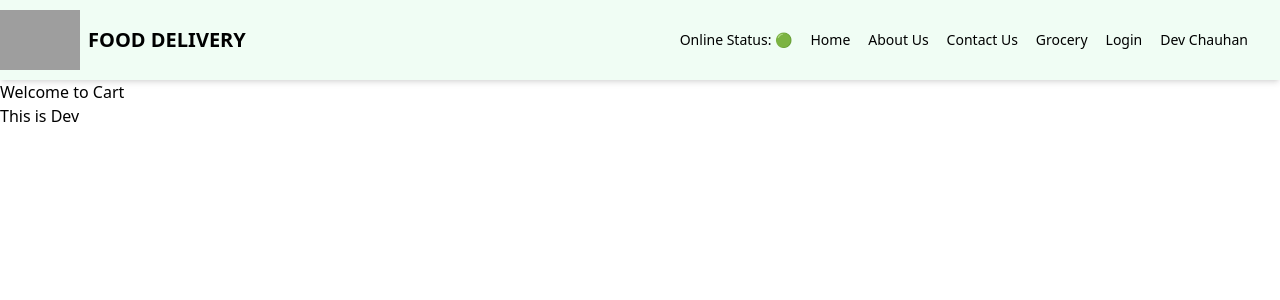
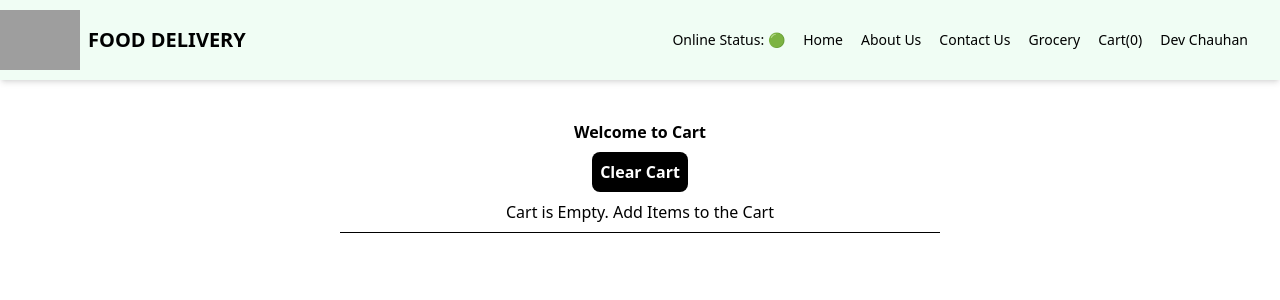
Before and after one commit to devchauhan02/my-project, a React (Vite) app: page /cart in a window 1280 px wide. Shown: the top 300 px of the page. Built offline with nearby package versions, Linux system fonts and the light colour scheme; grey boxes are pictures that could not be loaded.

Commit message:
implemented redux

```diff
--- a/package.json
+++ b/package.json
@@ -11,10 +11,13 @@
     "preview": "vite preview"
   },
   "dependencies": {
+    "@reduxjs/toolkit": "^2.6.1",
     "@tailwindcss/vite": "^4.1.3",
     "react": "^19.0.0",
     "react-dom": "^19.0.0",
+    "react-redux": "^9.2.0",
     "react-router-dom": "^7.4.1",
+    "redux": "^5.0.1",
     "tailwindcss": "^4.1.3"
   },
   "devDependencies": {
--- a/src/components/AccordionItemList.jsx
+++ b/src/components/AccordionItemList.jsx
@@ -1,4 +1,15 @@
+import { useDispatch } from "react-redux";
+import { addItem } from "../utils/cartSlice";
+
 const AccordionItemList = ({ items }) => {
+
+    const dispatch = useDispatch();
+
+    const handleAddItem = (item) => {
+        //Dispatch an action
+        dispatch(addItem(item))
+    }
+
     return (
         <div className="mt-2 ">
             {items?.map((item) => (
@@ -25,7 +36,8 @@
 
                         }
                         <div className="flex flex-col">
-                            <button className="font-bold text-center m-auto rounded-xl shadow-2xl w-30 py-2 bg-white  text-green-600 cursor-pointer hover:bg-gray-50">ADD</button>
+                            <button className="font-bold text-center m-auto rounded-xl shadow-2xl w-30 py-2 bg-white  text-green-600 cursor-pointer hover:bg-gray-50" onClick={() => handleAddItem(item)}>
+                                ADD </button>
                             <span className="text-gray-600 text-xs">Customisable</span>
                         </div>
                     </div>
--- a/src/components/Cart.jsx
+++ b/src/components/Cart.jsx
@@ -1,8 +1,24 @@
+import { useDispatch, useSelector } from "react-redux"
+import AccordionItemList from "./AccordionItemList"
+import { clearCart } from "../utils/cartSlice";
+
 const Cart = () => {
+
+    const dispatch = useDispatch();
+
+    const handleClearCart =  () => {
+        dispatch(clearCart())
+    }
+
+    const cartItems = useSelector((store) => store.cart.items)
     return (
-        <div className="Cart">
-            <h2>Welcome to Cart</h2>
-            <h3>This is Dev</h3>
+        <div className="text-center m-10">
+            <h1 className="font-bold ">Welcome to Cart</h1>
+            <div className="border-b m-auto w-6/12  items-center">
+                <button className="p-2 m-2 bg-black text-white rounded-lg cursor-pointer font-bold" onClick={handleClearCart}>Clear Cart</button>
+                {cartItems.length === 0 && (<h1>Cart is Empty. Add Items to the Cart</h1>)}
+                <AccordionItemList items = {cartItems}/>
+            </div>
         </div>
     )
 }
--- a/src/components/Header.jsx
+++ b/src/components/Header.jsx
@@ -3,11 +3,15 @@
 import useOnlineStatus from "../utils/useOnlineStatus";
 import { useContext } from "react";
 import UserContext from "../utils/UserContext";
+import { useSelector } from "react-redux";
 
 const Header = () => {
   const onlineStatus = useOnlineStatus();
 
-   const { loggedInUser} = useContext(UserContext);
+  const { loggedInUser} = useContext(UserContext);
+
+  //Selector -> Subscirbing to our store using a selector
+  const cartItems = useSelector((store) => store.cart.items)
 
   return (
     <div className="flex justify-between items-center pr-8 bg-green-50 shadow-md">
@@ -27,8 +31,8 @@
         <li><Link to="/about" className="hover:text-green-600">About Us</Link></li>
         <li><Link to="/contact" className="hover:text-green-600">Contact Us</Link></li>
         <li><Link to="/grocery" className="hover:text-green-600">Grocery</Link></li>
-        <li><Link to="/login" className="hover:text-green-600">Login</Link></li>
-        <li><Link to="/cart" className="hover:text-green-600">{loggedInUser}</Link></li>
+        <li><Link to="/cart" className="hover:text-green-600">Cart({cartItems.length})</Link></li>
+        <li><Link to="/login" className="hover:text-green-600">{loggedInUser}</Link></li>
       </ul>
     </div>
   );
--- /dev/null
+++ b/src/utils/appStore.js
@@ -0,0 +1,10 @@
+import {configureStore} from "@reduxjs/toolkit"
+import cartReducer from "./cartSlice"
+
+const appStore = configureStore({
+    reducer: {
+        cart: cartReducer,
+    },
+})
+
+export default appStore;
--- /dev/null
+++ b/src/utils/cartSlice.js
@@ -0,0 +1,23 @@
+import { createSlice, current } from "@reduxjs/toolkit";
+
+const cartSlice = createSlice({
+    name: 'cart',
+    initialState: {
+        items : []
+    },
+    reducers: {
+        addItem: (state , action) => {
+            state.items.push(action.payload)
+        },
+        removeItem: (state) => {
+            state.items.pop()
+        },
+        clearCart: (state) => {
+            state.items.length = 0;
+            console.log(current(state)) // u  cant just console.log(state) directly in redux
+        },
+    }
+})
+export const {addItem , removeItem , clearCart} =  cartSlice.actions
+
+export default cartSlice.reducer;
```
Also changed, not shown: src/App.jsx (+11 -6 lines), 2 other files (tests, documents, lock files or other folders).
